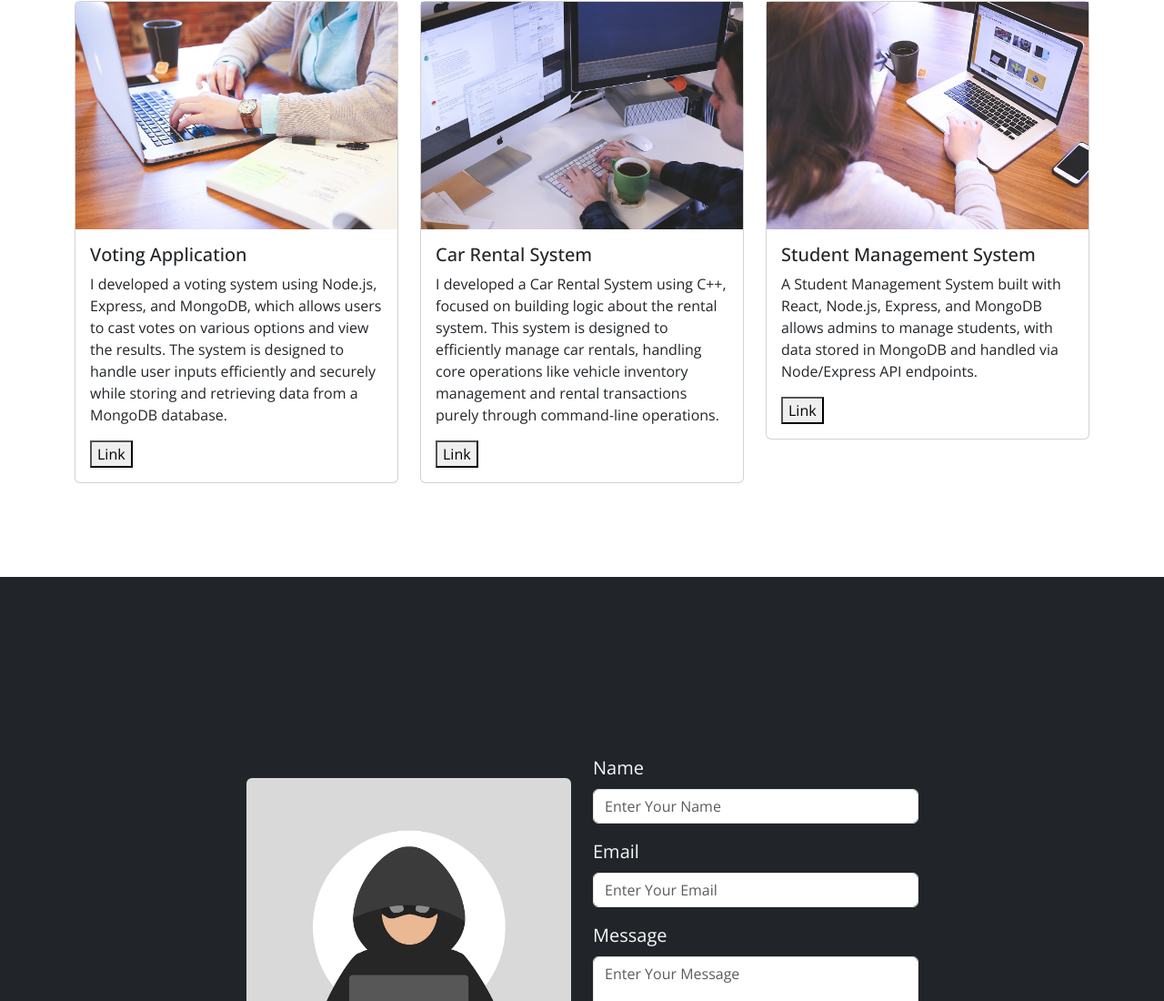
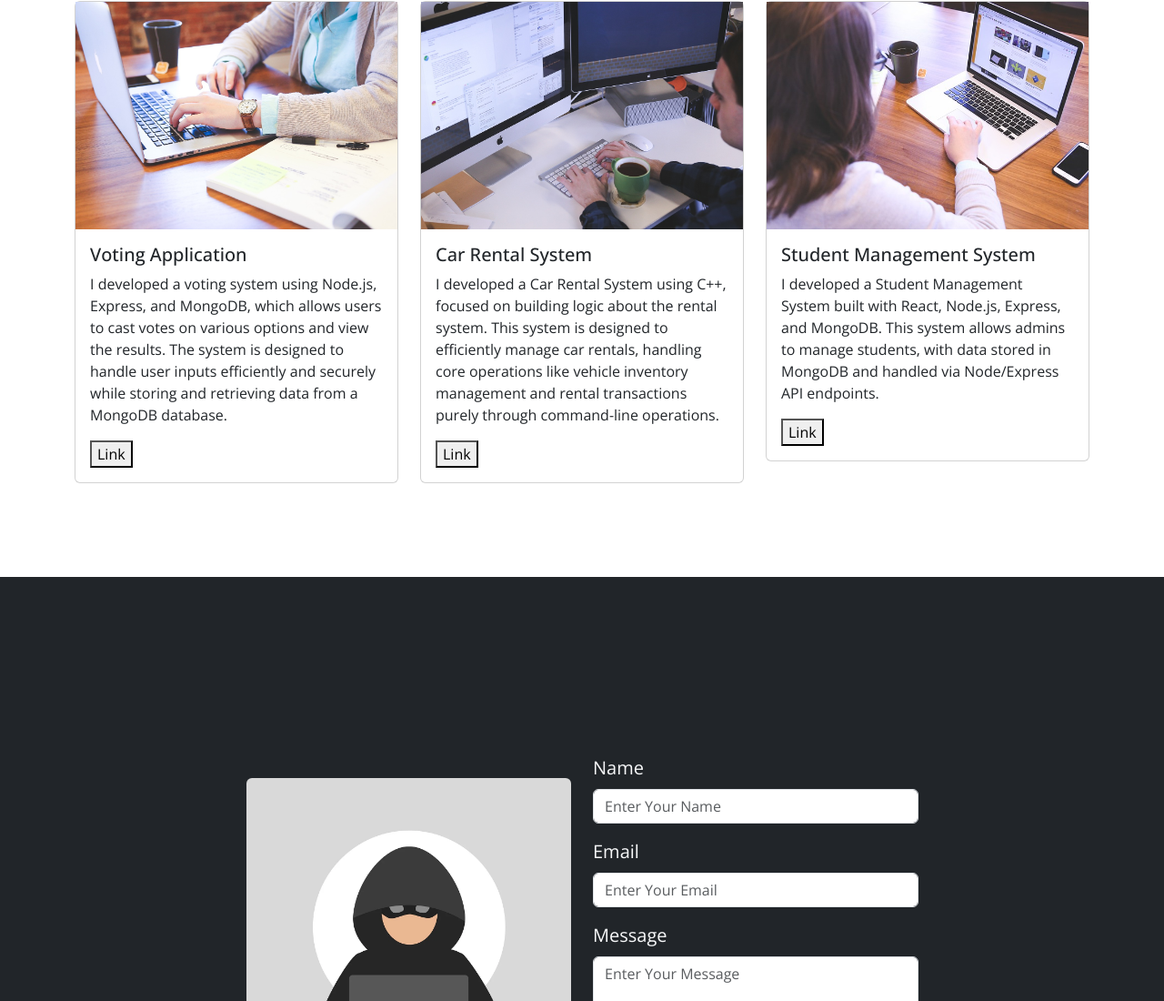
Before and after one commit to Atulshukla25/MyPortfolio, a plain HTML site: page index.html in a window 1280 px wide. Shown: the part 2566-3666 px from the top of the page at 91% size. Drawn offline with nearby package versions, Linux system fonts and the light colour scheme.

Commit message:
Update index.html

```diff
--- a/index.html
+++ b/index.html
@@ -242,11 +242,11 @@
               <div class="card-body">
                 <h5 class="card-title">Student Management System</h5>
                 <p>
-                  A Student Management System built with React, Node.js, Express, and MongoDB allows admins to manage students, with data stored
-in MongoDB and handled via Node/Express API endpoints.
-
+                  I developed a Student Management System built with React,
+                  Node.js, Express, and MongoDB. This system allows admins to manage students,
+                  with data stored in MongoDB and handled via Node/Express API endpoints.
                 </p>
-                <a href="https://github.com/Atulshukla25/">
+                <a href="https://github.com/Atulshukla25/studentManagementSystem">
                   <button>Link</button>
                 </a>
               </div>
@@ -314,13 +314,8 @@ in MongoDB and handled via Node/Express API endpoints.
       </form>
     </section>
     <footer class="text-center bg-body-tertiary" style="height: 100px">
-      <!-- Grid container -->
       <div class="container pt-4">
-        <!-- Section: Social media -->
         <section class="mb-4" style="height: 50px; color: aquamarine">
-          <!-- Facebook -->
-
-          <!-- Instagram -->
           <a
             data-mdb-ripple-init
             class="btn btn-link btn-floating btn-lg text-body m-1"
@@ -329,8 +324,6 @@ in MongoDB and handled via Node/Express API endpoints.
             data-mdb-ripple-color="dark"
             ><i class="fab fa-instagram"></i
           ></a>
-
-          <!-- Linkedin -->
           <a
             data-mdb-ripple-init
             class="btn btn-link btn-floating btn-lg text-body m-1"
@@ -339,7 +332,6 @@ in MongoDB and handled via Node/Express API endpoints.
             data-mdb-ripple-color="dark"
             ><i class="fab fa-linkedin"></i
           ></a>
-          <!-- Github -->
           <a
             data-mdb-ripple-init
             class="btn btn-link btn-floating btn-lg text-body m-1"
@@ -349,13 +341,9 @@ in MongoDB and handled via Node/Express API endpoints.
             ><i class="fab fa-github"></i
           ></a>
         </section>
-        <!-- Section: Social media -->
+
       </div>
-      <!-- Grid container -->
 
-      <!-- Copyright -->
-      <!-- <div class="text-center p-3">My Personal Portfolio</div> -->
-      <!-- Copyright -->
     </footer>
     <script
       src="https://cdn.jsdelivr.net/npm/bootstrap@5.3.0/dist/js/bootstrap.bundle.min.js"
```
